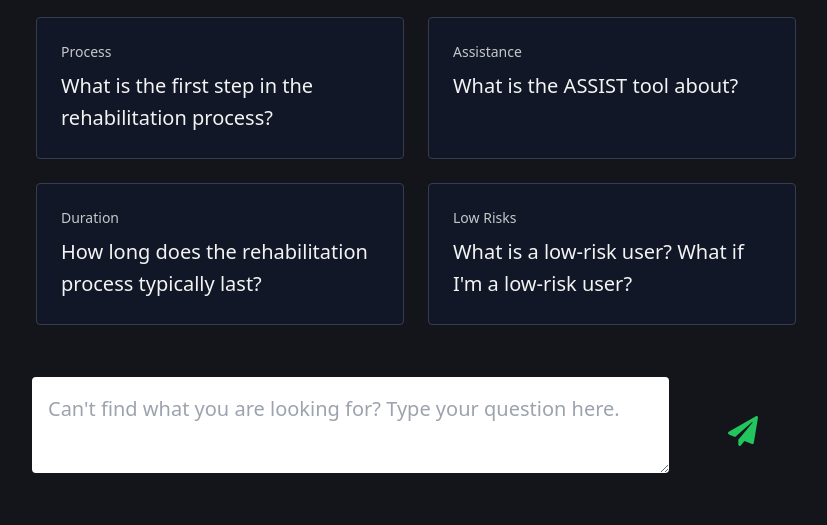
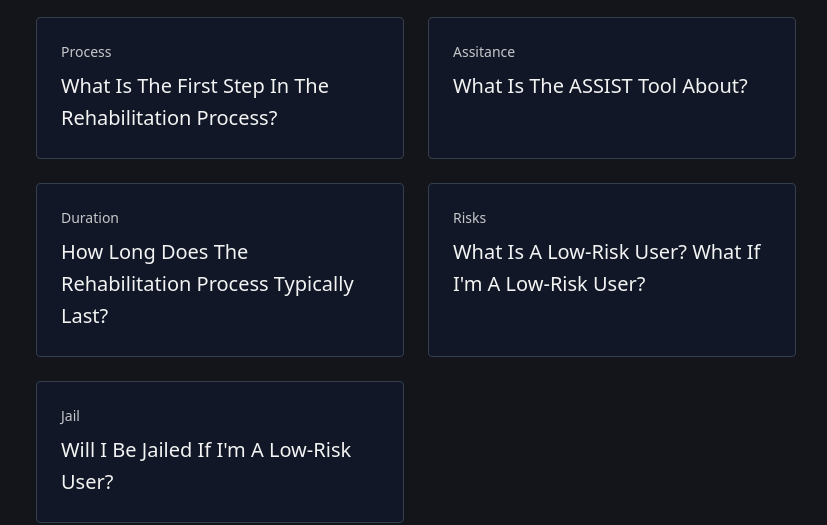
Before and after one commit to wvsu-cict-code/pedro, an Astro site: page / in a window 1280 px wide. Shown: the part 303-828 px from the top of the page, without its empty margins (224-1051 px from the left). Built offline with nearby package versions, Linux system fonts and the light colour scheme; Astro itself is replaced by a stand-in of ours.

Commit message:
FAQ initial functionality

```diff
--- /dev/null
+++ b/src/components/BouncingLoader.tsx
@@ -0,0 +1,13 @@
+import './styles/bouncing_loader.css'
+
+export default function BouncingLoader(){
+    return (
+        <>
+        <div className="bouncing-loader">
+          <div></div>
+          <div></div>
+          <div></div>
+        </div>
+      </>
+    )
+}
--- a/src/components/Card.tsx
+++ b/src/components/Card.tsx
@@ -13,7 +13,7 @@ export default function Card({ tags, body, onClick }: Props) {
                 <h2 className="m-0 text-sm capitalize opacity-80">
                     {tags}
                 </h2>
-                <p className="mt-2 mb-0">
+                <p className="mt-2 mb-0 capitalize">
                     {body}
                 </p>
             </div>
--- a/src/components/Chat.tsx
+++ b/src/components/Chat.tsx
@@ -1,10 +1,11 @@
 import { FaPaperPlane, FaExclamationCircle } from "react-icons/fa";
 import data from '../data/questions.json'
 import Card from "./Card";
-import { ReactElement, useState } from 'react'
+import { ReactElement, useEffect, useState } from 'react'
 import ChatBubble from "./ChatBubble";
 import Fuse from 'fuse.js'
 import { v4 as uuidv4 } from 'uuid';
+import BouncingLoader from "./BouncingLoader";
 
 const fuseOptions = {
     includeScore: true,
@@ -15,8 +16,6 @@ const fuseOptions = {
 }
 
 const fuse = new Fuse(data, fuseOptions);
-
-const initial_questions = data.slice(0, 5)
 
 enum Position {
     Left = 0,
@@ -30,35 +29,51 @@ interface IConversation {
 interface IConverstions extends Array<IConversation>{}
 
 export default function Chat() {
+
     const [chatbox_text, setChatBoxText] = useState("")
     const [questions_visible, toggleQuestions] = useState(true)
     const [conversations, setConverstations] = useState<IConverstions>([])
+    const [is_loading, setLoading] = useState(false)
+    const [result_count, setResultCount] = useState(5)
+
+    useEffect(() => {
+        let timer:any = null;
+        if(is_loading){
+          timer = setInterval(() => {
+            setLoading(false)
+            replyMessage(chatbox_text)
+          }, 1000);
+        }
+        return () => {
+          clearInterval(timer);
+        };
+      });
 
     function sendMessage(query:string){
-        console.log({query})
+        setLoading(true)
         toggleQuestions(false)
         setChatBoxText(query)
-        replyMessage(query)
+         // query
+         setConverstations(conversations => [...conversations, {position:Position.Right, message: <span>{query}</span>}])
     }
 
     function replyMessage(query:string){
 
         const result = fuse.search(query)
-        const not_found_message: ReactElement = <span><FaExclamationCircle className="text-yellow-500 mb-2" /><span> I found no matches with your query. You can check our </span><a className="underline" href="/">FAQ list</a>.</span>
-
-        // query
-        setConverstations(conversations => [...conversations, {position:Position.Right, message: <span>{query}</span>}])
+        const not_found_message: ReactElement = <span><FaExclamationCircle className="text-yellow-500 mb-2" /><span> I found no matches with your query. You can check our </span><a className="underline" href="#" onClick={e=>{
+            e.preventDefault()
+            scroll({top:0})
+            setResultCount(data.length)
+            toggleQuestions(true)
+        }}>FAQ list</a>.</span>
 
         if (result.length > 0) {
             // A score of 0 is perfect match
             const score = result[0].score?result[0].score:1
+            console.log({result})
             console.log({score})
 
-            if(score>0.000001){
-                setConverstations(conversations => [...conversations, {position:Position.Left, message: <span>{result[0].item.response}</span>}])
-            }else{
-                setConverstations(conversations => [...conversations, {position:Position.Left, message: not_found_message}])
-            }
+            setConverstations(conversations => [...conversations, {position:Position.Left, message: <span>{result[0].item.response}</span>}])
         }else{
             setConverstations(conversations => [...conversations, {position:Position.Left, message: not_found_message}])
         }
@@ -67,7 +82,7 @@ export default function Chat() {
     return (
         <div>
             {questions_visible && <ul role="list" className="grid md:grid-cols-2 gap-4 sm:grid-cols-1">
-                {initial_questions.map((question: any) => <Card key={uuidv4()}
+                {data.slice(0, result_count).map((question: any) => <Card key={uuidv4()}
                     onClick={() => {
                         sendMessage(question.body)
                     }}
@@ -83,6 +98,7 @@ export default function Chat() {
                     message={i.message.props.children}
                     />
                 ))}
+                {is_loading && <ChatBubble key={uuidv4()} position={Position.Left} message={<BouncingLoader />} />}
             </div>
             <div className="mt-6">
                 <div className="grid md:grid-cols-6 sm:grid-cols-1 gap-4">
@@ -90,7 +106,7 @@ export default function Chat() {
                         <textarea  value={chatbox_text} onChange={({ target }) => {
                             setChatBoxText(target.value)
                         }} className="my-2 p-4 rounded w-full text-gray-600" placeholder="Can't find what you are looking for? Type your question here." /></div>
-                    <button onClick={()=>sendMessage(chatbox_text)} className="md:inline-block sm:hidden mb-2 mt-3 mx-8 text-center inline-flex items-center text-3xl text-green-500 bg-transparent"><FaPaperPlane className="mx-auto" /></button>
+                    <button onClick={()=>sendMessage(chatbox_text)} className="md:inline-block sm:hidden mb-2 mt-3 mx-8 text-center inline-flex items-center text-3xl text-green-500 hover:text-green-300 bg-transparent"><FaPaperPlane className="mx-auto" /></button>
                 </div>
             </div>
         </div>
--- a/src/components/ChatBubble.tsx
+++ b/src/components/ChatBubble.tsx
@@ -15,9 +15,9 @@ export default function ChatBubble({ position, message }: IProps) {
         <div>
             <div className={`${position ? 'text-right' : 'text-left'} my-2`}>
                 {
-                    message ? <div className={`w-fit rounded-lg text-white p-4 ${position ? 'bg-green-600 mr-0 ml-auto' : 'bg-gray-800'}`}>
+                    message ? <div className={`w-fit rounded-lg text-white p-4 ${position ? 'bg-green-600 mr-0 ml-auto' : 'bg-gray-800'} capitalize`}>
                         {message}
-                    </div> : <div className={`w-fit rounded-lg text-white p-4 bg-orange-400`}>
+                    </div> : <div className={`w-fit rounded-lg text-white p-4 bg-orange-400 capitalize`}>
                         {message ? message : 'Error retrieving message.'}
                     </div>
                 }
--- a/src/data/questions.json
+++ b/src/data/questions.json
@@ -1,26 +1,158 @@
 [
     {
-        "id": "",
+      "id": 1,
       "tags": ["process"],
       "body": "What is the first step in the rehabilitation process?",
-        "response":"The patient first undergoes ASSIST and then gets a drug test."
+      "response": "The patient first undergoes ASSIST and then gets a drug test."
     },
     {
-        "id": "",
-        "tags": ["assistance"],
+      "id": 2,
+      "tags": ["assitance"],
       "body": "What is the ASSIST tool about?",
-        "response":"It is a screening tool to assess an individual's substance use and identify potential risks or problems."
+      "response": "It is a screening tool to assess an individual's substance use and identify potential risks or problems."
     },
     {
-        "id": "",
+      "id": 3,
       "tags": ["duration"],
       "body": "How long does the rehabilitation process typically last?",
-        "response":"It depends on the severity of drug use if he or she is a low-risk, moderate, mild, high-risk, or severe user."
+      "response": "It depends on the severity of drug use if he or she is a low-risk, moderate, mild, high-risk, or severe user."
     },
     {
-        "id": "",
-        "tags": ["low risks"],
+      "id": 4,
+      "tags": ["risks"],
       "body": "What is a low-risk user? What if I'm a low-risk user?",
-        "response":"A low-risk user of drugs refers to an individual who engages in substance use in a manner that poses minimal harm or negative consequences to their overall health and well-being. If diagnosed after the screening, one must undergo General Intervention. "
+      "response": "A low-risk user of drugs refers to an individual who engages in substance use in a manner that poses minimal harm or negative consequences to their overall health and well-being. If diagnosed after the screening, one must undergo General Intervention."
+    },
+    {
+      "id": 5,
+      "tags": ["jail"],
+      "body": "Will I be jailed if I'm a low-risk user?",
+      "response": "No. If diagnosed for the first time after the screening, one must undergo General Intervention."
+    },
+    {
+      "id": 6,
+      "tags": ["process"],
+      "body": "What is a moderate or mild user?",
+      "response": "A moderate user of drugs refers to an individual who engages in drug use at a level that falls between low-risk use and problematic or heavy use. Moderate users are often referred to undergo CBDRP (Community-Based Drug Rehabilitation Program)."
+    },
+    {
+      "id": 7,
+      "tags": ["process"],
+      "body": "Will I be jailed if I'm a moderate or mild user?",
+      "response": "No. If diagnosed for the first time as a moderate user, you will be referred to undergo CBDRP (Community-Based Drug Rehabilitation Program)."
+    },
+    {
+      "id": 8,
+      "tags": ["process"],
+      "body": "What is a high-risk user?",
+      "response": "A high-risk user of drugs refers to an individual who engages in drug use in a manner that poses significant risks to their health, well-being, and overall functioning."
+    },
+    {
+      "id": 9,
+      "tags": ["process"],
+      "body": "What if I'm a high-risk user? Will I be jailed if I am a high-risk user?",
+      "response": "A high-risk user may be classified into mild, moderate, or severe based on a drug dependency exam (DDE). Mild users under the DDE needs to undergo a Community-Based Drug Rehab Program (CBDRP). A moderate user may be referred to an outpatient program, and a severe user may be recommended to enter the Treatment and Rehabilitation Center (TRC)."
+    },
+    {
+      "id": 10,
+      "tags": ["process"],
+      "body": "What happens during a drug test?",
+      "response": "For purposes of evaluating the success of the intervention program, is it\n recommended that the patient who will undergo the Community Based Drug Rehabilitation Program (CBDRP) will be subjected to Drug Testing which shall be performed at least three (3) times during the intervention program."
+    },
+    {
+      "id": 11,
+      "tags": ["process"],
+      "body": "Why will the drug test be conducted three (3) times?",
+      "response": "The drug tests shall be conducted upon admission of the client to the program, any time within the program compliance period and lastly, prior to temporary release/primary program completion."
+    },
+    {
+      "id": 12,
+      "tags": ["process"],
+      "body": "What is General Intervention?",
+      "response": "General interventions in drug rehab involve various strategies and actions to aid those with drug abuse and facilitate recovery. These interventions aim to offer support, promote positive change, and prevent further harm."
+    },
+    {
+      "id": 13,
+      "tags": ["process"],
+      "body": "What are the activities under General Intervention? What happens during a General Intervention?",
+      "response": "General Intervention may involve assessment and evaluation, counseling and therapy, preventive education and information, support groups and peer support, after-care planning or continuity of care, and family involvement."
+    },
+    {
+      "id": 14,
+      "tags": ["process"],
+      "body": "Are there different types of rehabilitation programs available?",
+      "response": "Yes. These are the Community Based Drug Rehabilitation Program (CBDRP), General Intervention (GI) and the Treatment and Rehabilitation Center (TRC). For pusher surrenderers, we have the Balay Silangan Program."
+    },
+    {
+      "id": 15,
+      "tags": ["process"],
+      "body": "How do I find a drug rehabilitation center near me?",
+      "response": "You may visit your local City or Municipal Health Office / Center (usually in the city or municipal hall) or the local Police Station and Voluntary Help desk of your barangay."
+    },
+    {
+      "id": 16,
+      "tags": ["process"],
+      "body": "Can you provide information on the different treatment options available?",
+      "response": "Services required prior to treatment are screening, brief intervention, or referral."
+    },
+    {
+      "id": 17,
+      "tags": ["process"],
+      "body": "What are the costs associated with drug rehabilitation programs?",
+      "response": "No fees unless referred to a private facility or institution."
+    },
+    {
+      "id": 18,
+      "tags": ["process"],
+      "body": "Are there any government-funded or affordable rehabilitation options?",
+      "response": "The government provides several funded options for individuals who have used drugs (PWUDs). These options include the Community-based Drug Rehab Program, General Intervention Program, and the Balay Silangan Reformation Program. In cases where drug use is severe or poses a high risk, the availability of these programs may also depend on the patient's financial situation (indigency) and the recommendation of a social worker."
+    },
+    {
+      "id": 19,
+      "tags": ["process"],
+      "body": "Are there any support groups or aftercare programs available?",
+      "response": "Yes. There are programs available from the DSWD, Narcotics Anonymous and TESDA."
+    },
+    {
+      "id": 20,
+      "tags": ["process"],
+      "body": "What are the benefits of voluntary submission or surrender?",
+      "response": "The voluntary submission or surrender can have several benefits most importantly access to treatment, a more supportive environment, and personal growth, health, and well-being."
+    },
+    {
+      "id": 21,
+      "tags": ["process"],
+      "body": "How can I seek help for a loved one who is struggling with drug use? How can I help someone struggling with drug use?",
+      "response": "Have him or her undergo ASSIST, get a drug test, and then visit your local city or municipal health center."
+    },
+    {
+      "id": 22,
+      "tags": ["process"],
+      "body": "Are there any alternative or holistic approaches to drug rehabilitation?",
+      "response": "Through a private facility, screening is the entry point."
+    },
+    {
+      "id": 23,
+      "tags": ["process"],
+      "body": "Is it safe to surrender because of drug use?",
+      "response": "First-time drug offenders will be recommended to undergo rehabilitation only. There is no jail time involved."
+    },
+    {
+      "id": 24,
+      "tags": ["process"],
+      "body": "Can I trust those who will handle me during my surrender or screening process?",
+      "response": "Yes. Health care professionals who will ensure your privacy. Your information will only be taken with your consent."
+    },
+    {
+      "id": 25,
+      "tags": ["process"],
+      "body": "How can I determine if a drug rehabilitation center is reputable and licensed?",
+      "response": "The center must be accredited by the DOH."
+    },
+    {
+      "id": 26,
+      "tags": ["process"],
+      "body": "Will there be a PNP or PDEA Officer present during my screening?",
+      "response": "No. There will be no PNP or PDEA during your screening with the health center."
     }
    ]
```
Also changed, not shown: src/components/styles/bouncing_loader.css (added, +30 -0 lines). Lines whose indentation alone changed are shown as unchanged.
